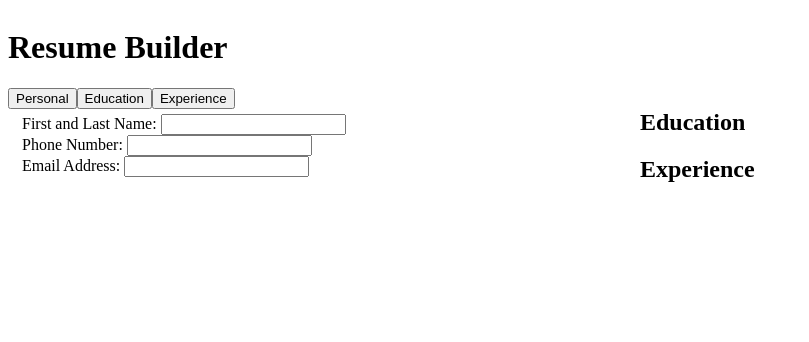
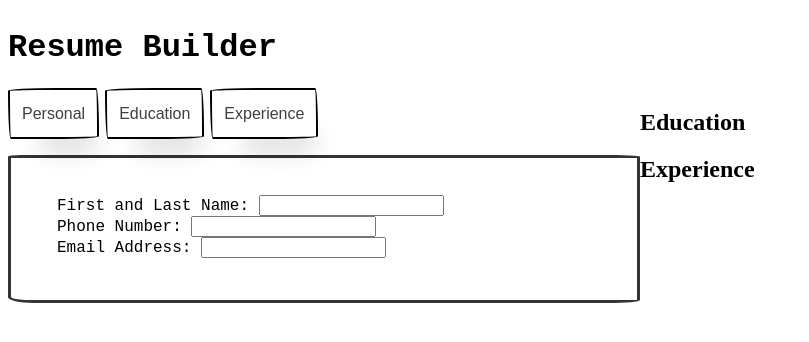
Before and after one commit to anuragmaganti/ResumeLoomr, a React (Vite) app: page / in a window 1280 px wide. Shown: the top 342 px of the page, without its empty margins (0-809 px from the left). Built offline with nearby package versions, Linux system fonts and the light colour scheme.

Commit message:
create styles folder and add styling to form borders and editor panel buttons

```diff
--- a/src/App.css
+++ b/src/App.css
@@ -1,6 +1,7 @@
 .header {
   display: flex;
   align-items: center;
+  font-family: monospace,system-ui, -apple-system, BlinkMacSystemFont, 'Segoe UI', Roboto, Oxygen, Ubuntu, Cantarell, 'Open Sans', 'Helvetica Neue', sans-serif;
 }
 
 .app {
@@ -12,6 +13,7 @@
 .main {
   display: flex;
   flex: 1;
+
 }
 
 .main > * {
@@ -26,3 +28,9 @@ fieldset {
 h3 {
   margin: 0;
 }
+
+.tabs {
+  display: flex;
+  gap: 6px;
+  margin-bottom: 16px;
+}
--- a/src/App.jsx
+++ b/src/App.jsx
@@ -1,5 +1,7 @@
 import { useState } from 'react'
 import './App.css'
+import './styles/buttons.css'
+import './styles/forms.css'
 import Header from './components/header';
 import ResumePreview from './components/resumePreview';
 import EditorPanel from './components/EditorPanel';
@@ -24,7 +26,7 @@ function App() {
       <Header></Header>
       <div className="main">
         <EditorPanel activeTab={activeTab} setActiveTab={setActiveTab} resume={resume} setResume={setResume} className="editorPanel"></EditorPanel>
-        <ResumePreview resume={resume} className="resumePreview"></ResumePreview>
+        <ResumePreview resume={resume} className="sectionTabs"></ResumePreview>
       </div>
     </div>
   )
--- a/src/components/forms/educationForm.jsx
+++ b/src/components/forms/educationForm.jsx
@@ -8,7 +8,7 @@ export default function EducationForm({education,setResume}) {
     return (
         <div>
             {education.map((entry)=>(
-            <fieldset key={entry.id}>
+            <fieldset key={entry.id} className="eduForm">
                 <form onSubmit={handleSubmit}>
                     <label htmlFor={"school"+entry.id}>Institution: </label>
                     <input type="text" id={"school"+entry.id} name="school" value={entry.school} onChange={
--- a/src/components/forms/experienceForm.jsx
+++ b/src/components/forms/experienceForm.jsx
@@ -54,7 +54,7 @@ export default function ExperienceForm({experience,setResume}) {
         <div>
             {experience.map((entry)=>(
 
-            <fieldset key={entry.id}>
+            <fieldset key={entry.id} className="expForm">
 
                 <form onSubmit={handleSubmit}>
                     <label htmlFor={"company"+entry.id}>Company: </label>
--- a/src/components/forms/personalForm.jsx
+++ b/src/components/forms/personalForm.jsx
@@ -16,7 +16,7 @@ export default function PersonalForm({personal,setResume}) {
 
 
     return (
-        <div>
+        <div className="perForm">
             <fieldset>
                 <form onSubmit={handleSubmit}>
                     <label htmlFor="name">First and Last Name: </label>
--- a/src/components/resumePreview.jsx
+++ b/src/components/resumePreview.jsx
@@ -1,7 +1,7 @@
 export default function ResumePreview({resume}) {
 
     return (
-        <div>
+        <div className="resumePage">
             <div className="personalSection">
                 <h1>{resume.personal.name}</h1>
                 <h3>{resume.personal.phone}</h3>
@@ -24,7 +24,7 @@ export default function ResumePreview({resume}) {
             <div></div>
 
             <div>
-            <h2>Experience</h2>
+                <h2>Experience</h2>
                 {resume.experience.map((job) => (
                     <div key={job.id}>
                     <h3>{job.company}</h3>
--- a/src/components/sectionTabs.jsx
+++ b/src/components/sectionTabs.jsx
@@ -1,9 +1,9 @@
 export default function SectionTabs({setActiveTab}) {
     return(
-        <div>
-            <button onClick={()=>setActiveTab("personal")}>Personal</button>
-            <button onClick={()=>setActiveTab("education")}>Education</button>
-            <button onClick={()=>setActiveTab("experience")}>Experience</button>
+        <div className="tabs">
+            <button class="button-55" role="button" onClick={()=>setActiveTab("personal")}>Personal</button>
+            <button class="button-55" role="button" onClick={()=>setActiveTab("education")}>Education</button>
+            <button class="button-55" role="button" onClick={()=>setActiveTab("experience")}>Experience</button>
         </div>
     )
 }
--- /dev/null
+++ b/src/styles/buttons.css
@@ -0,0 +1,40 @@
+/* button styling from https://getcssscan.com/css-buttons-examples */
+.button-55 {
+  align-self: center;
+  background-color: #fff;
+  background-image: none;
+  background-position: 0 90%;
+  background-repeat: repeat no-repeat;
+  background-size: 4px 3px;
+  border-radius: 15px 225px 255px 15px 15px 255px 225px 15px;
+  border-style: solid;
+  border-width: 2px;
+  box-shadow: rgba(0, 0, 0, .2) 15px 28px 25px -18px;
+  box-sizing: border-box;
+  color: #41403e;
+  cursor: pointer;
+  display: inline-block;
+  font-family: Neucha, sans-serif;
+  font-size: 1rem;
+  line-height: 23px;
+  outline: none;
+  padding: .75rem;
+  text-decoration: none;
+  transition: all 235ms ease-in-out;
+  border-bottom-left-radius: 15px 255px;
+  border-bottom-right-radius: 225px 15px;
+  border-top-left-radius: 255px 15px;
+  border-top-right-radius: 15px 225px;
+  user-select: none;
+  -webkit-user-select: none;
+  touch-action: manipulation;
+}
+
+.button-55:hover {
+  box-shadow: rgba(0, 0, 0, .3) 2px 8px 8px -5px;
+  transform: translate3d(0, 2px, 0);
+}
+
+.button-55:focus {
+  box-shadow: rgba(0, 0, 0, .3) 2px 8px 4px -6px;
+}
--- /dev/null
+++ b/src/styles/forms.css
@@ -0,0 +1,13 @@
+/* border styling from https://freefrontend.com/css-borders/  */
+
+.perForm, .eduForm, .expForm {
+
+    /*border styling*/
+    padding: 2rem 2rem;
+    border: 3px solid #333333;
+    border-radius: 2% 6% 5% 4% / 1% 1% 2% 4%;
+    background: #ffffff;
+    font-family: monospace,system-ui, -apple-system, BlinkMacSystemFont, 'Segoe UI', Roboto, Oxygen, Ubuntu, Cantarell, 'Open Sans', 'Helvetica Neue', sans-serif;
+
+
+}
```
